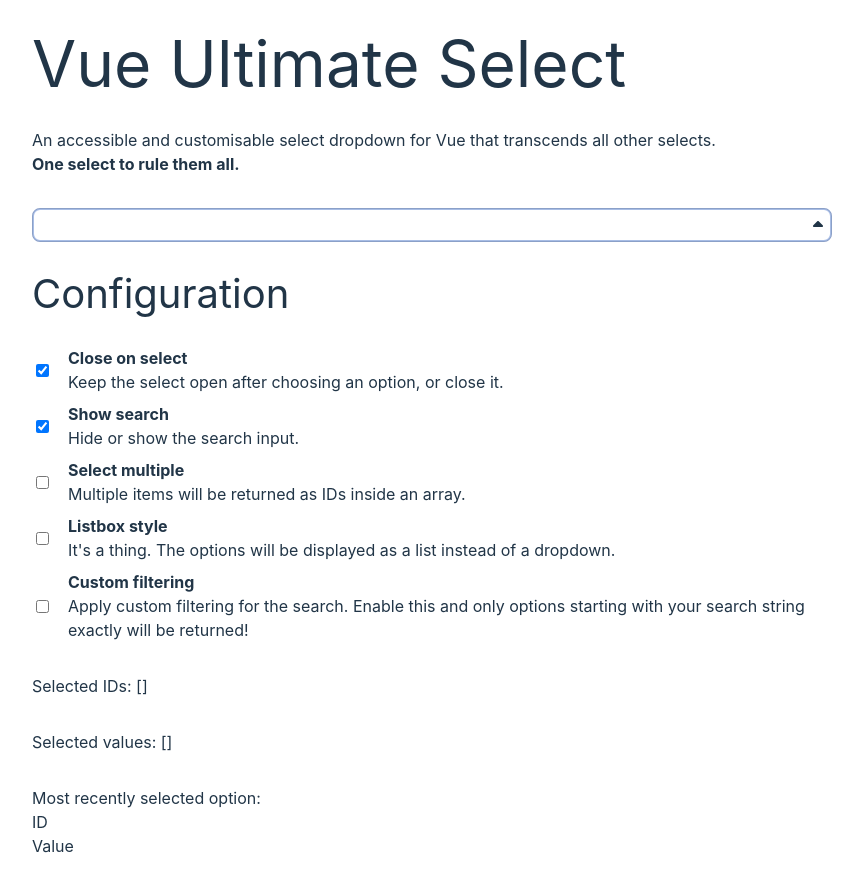
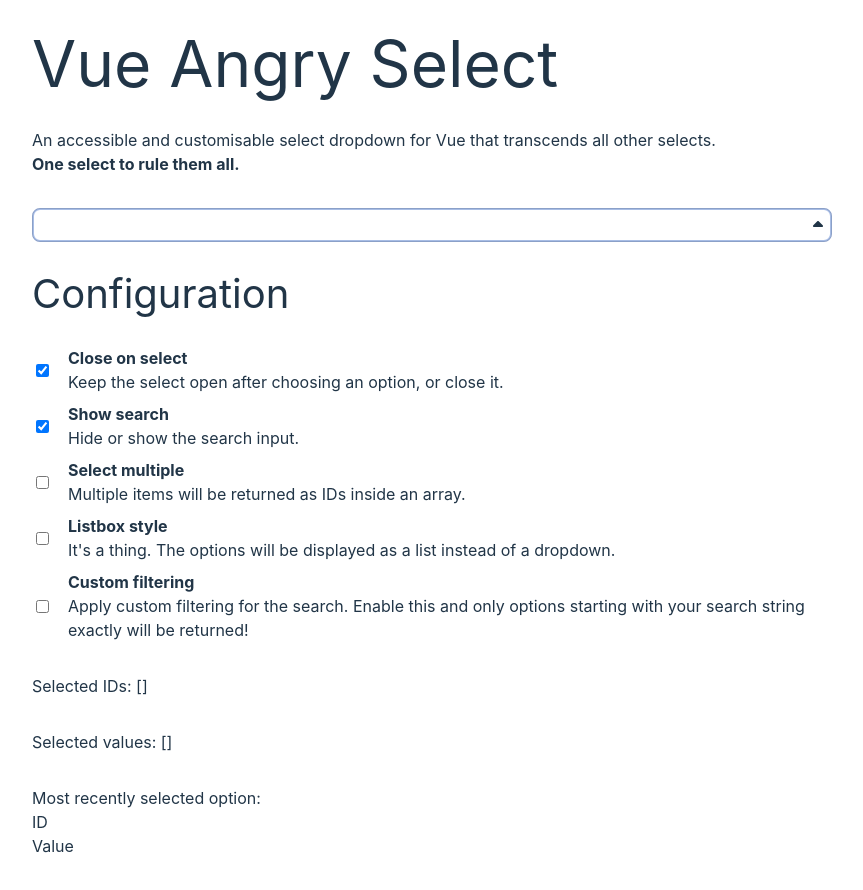
Before and after one commit to edenchazard/v-ultimate-select, a Vue app: page / in a window 1280 px wide. Shown: the whole page, without its empty margins (208-1071 px from the left). Built offline with nearby package versions, Linux system fonts and the light colour scheme.

Commit message:
rename add repo link

```diff
--- a/package.json
+++ b/package.json
@@ -1,9 +1,12 @@
 {
-  "name": "v-ultimate-select",
+  "name": "vue-angry-select",
   "private": true,
   "version": "0.1.0",
   "type": "module",
   "author": "Charley Reeson (https://chazza.me)",
+  "repository": {
+    "url": "https://github.com/edenchazard/vue-angry-select"
+  },
   "scripts": {
     "serve": "vite --host",
     "build": "vite build",
--- a/src/App.vue
+++ b/src/App.vue
@@ -1,6 +1,6 @@
 <template>
   <div id="content">
-    <h1>Vue Ultimate Select</h1>
+    <h1>Vue Angry Select</h1>
     <section>
       <p>
         An accessible and customisable select dropdown for Vue that transcends
@@ -10,7 +10,7 @@
         <strong class="bold">One select to rule them all.</strong>
       </p>
     </section>
-    <VUltimateSelect
+    <VueAngrySelect
       :options="[...options, ...options2]"
       :="config"
       class="tags"
@@ -90,7 +90,7 @@
 
 <script setup lang="ts">
 import { reactive, ref } from "vue";
-import VUltimateSelect from "./components/VUltimateSelect.vue";
+import VueAngrySelect from "./components/VueAngrySelect.vue";
 
 const options = ["John", "Lauren", "Michelle", "Mike"];
 
```
Also changed, not shown: src/components/VueAngrySelect.vue (renamed from src/components/VUltimateSelect.vue).
